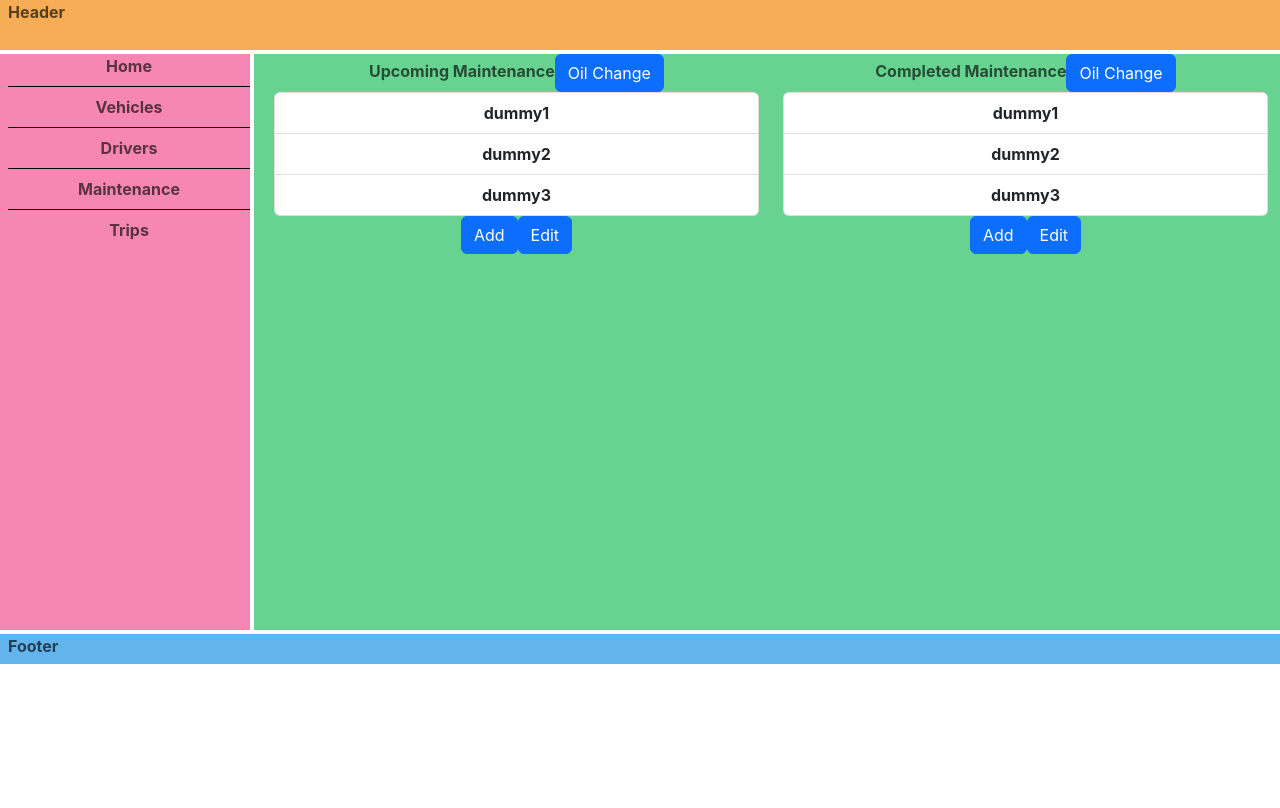
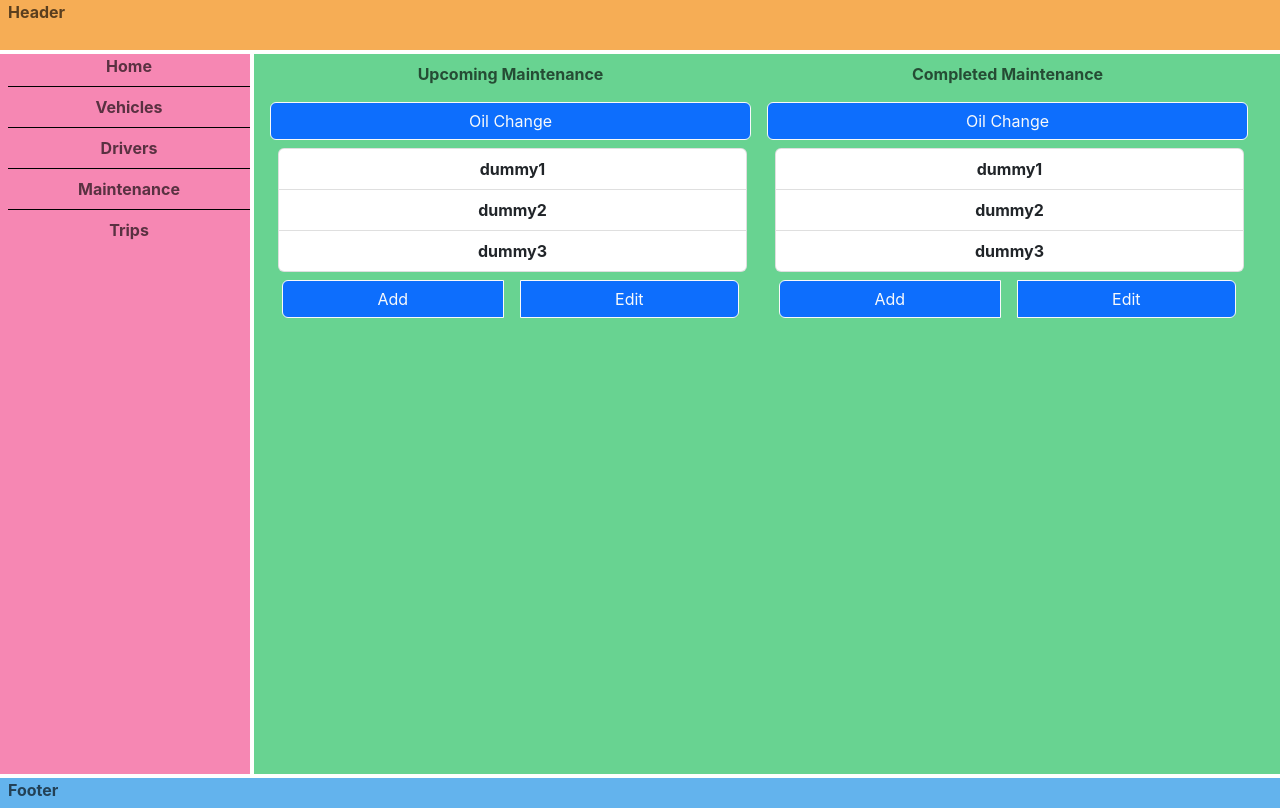
Before and after one commit to ics-499-team-1/drive-doctor-ui, a React (Vite) app: page /maintenance in a window 1280 px wide. Built offline with nearby package versions, Linux system fonts and the light colour scheme.

Commit message:
monday stuff

```diff
--- /dev/null
+++ b/src/components/maintenance/AddUpcomingMaintenance.tsx
@@ -0,0 +1,8 @@
+const AddUpcomingMaintenance = () => {
+
+    return(
+        <div>AddUpcomingMaintenance</div>
+    )
+}
+
+export default AddUpcomingMaintenance
--- a/src/components/maintenance/CompletedMaintenance.tsx
+++ b/src/components/maintenance/CompletedMaintenance.tsx
@@ -2,18 +2,24 @@ import MaintenanceButton from "./MaintenanceButton";
 import MaintenanceList from "./MaintenanceList";
 
 const CompletedMaintenance = () => {
-  const oilClick = () => console.log("Clicked Oil Change Button");
-  const addClick = () => console.log("Clicked Add Button");
-  const editClick = () => console.log("Clicked the edit button");
+  const handleOilClick = () => console.log("Clicked Oil Change Button");
+  const handleAddClick = () => console.log("Clicked Add Button");
+  const handleEditClick = () => console.log("Clicked the edit button");
 
   return (
     <>
-      <div>
-        Completed Maintenance
-        <MaintenanceButton onClick={oilClick}>Oil Change</MaintenanceButton>
+      <div className="row">
+        <p>Completed Maintenance</p>
+        <MaintenanceButton className='m-auto' onClick={handleOilClick}>Oil Change</MaintenanceButton>
         <MaintenanceList />
-          <MaintenanceButton onClick={addClick}>Add</MaintenanceButton>
-          <MaintenanceButton onClick={editClick}>Edit</MaintenanceButton>
+        <div
+          className="btn-group"
+          role="group"
+          aria-label="Add and Edit Button Group"
+        >
+          <MaintenanceButton className='me-2' onClick={handleAddClick}>Add</MaintenanceButton>
+          <MaintenanceButton className='ms-2' onClick={handleEditClick}>Edit</MaintenanceButton>
+        </div>
       </div>
     </>
   );
--- a/src/components/maintenance/Maintenance.tsx
+++ b/src/components/maintenance/Maintenance.tsx
@@ -4,14 +4,12 @@ import UpcomingMaintenance from "./UpcomingMaintenance";
 const Maintenance = () => {
   return (
     <>
-      <div className="container text-center">
-        <div className="row align-items-start">
-          <div className="col">
-            <UpcomingMaintenance />
-          </div>
-          <div className="col">
-            <CompletedMaintenance />
-          </div>
+      <div className="container text-center row align-items-start ">
+        <div className="col  m-2" >
+          <UpcomingMaintenance />
+        </div>
+        <div className="col m-2">
+          <CompletedMaintenance />
         </div>
       </div>
     </>
--- a/src/components/maintenance/MaintenanceButton.tsx
+++ b/src/components/maintenance/MaintenanceButton.tsx
@@ -1,13 +1,14 @@
 
 interface Props {
   children: string;
+  className?: string;
   color?: 'primary' | 'secondary' | 'danger' | 'success' | 'warning' | 'info' | 'light' | 'dark';
   onClick: () => void;
 }
 
-const MaintenanceButton = ({ children, color = 'primary', onClick }: Props) => {
+const MaintenanceButton = ({ children, className, color = 'primary', onClick }: Props) => {
   return (
-    <button className={'btn btn-' + color} onClick={onClick}>{children}</button>
+    <button className={className + ' btn btn-' + color + ' btn-outline-light'} onClick={onClick}>{children}</button>
   )
 }
 
--- a/src/components/maintenance/MaintenanceList.tsx
+++ b/src/components/maintenance/MaintenanceList.tsx
@@ -1,11 +1,38 @@
-const MaintenanceList = () => {
+import { useState } from "react";
+
+interface Props {
+  className?: string;
+}
+
+const MaintenanceList = ({ className }: Props) => {
   let items = ["dummy1", "dummy2", "dummy3"];
 
+  const [selectedIndex, setSelectedIndex] = useState(-1); // state for the highlighting of the list element
+
+  // need to use id for key when hooked up to db
+  /*
+  Takes each element in items and maps it to a <li> element and give it an index.
+  On click, it highlights the element. If already highlighted, un-highlights.
+  */
   return (
     <>
-      <ul className="list-group">
-        {items.map((item) => (
-          <li className="list-group-item" key={item}>{item}</li>  // need to use id for key when hooked to database
+      <ul className={className + " list-group m-2"}>
+        {items.map((item, index) => (
+          <li
+            className={
+              selectedIndex === index
+                ? "list-group-item active"
+                : "list-group-item"
+            }
+            key={index}
+            onClick={() => {
+              index === selectedIndex
+                ? setSelectedIndex(-1)
+                : setSelectedIndex(index);
+            }}
+          >
+            {item}
+          </li>
         ))}
       </ul>
     </>
--- a/src/components/maintenance/UpcomingMaintenance.tsx
+++ b/src/components/maintenance/UpcomingMaintenance.tsx
@@ -1,22 +1,48 @@
+import { useState } from "react";
+import { Link, useNavigate } from "react-router-dom";
+import AddUpcomingMaintenance from "./AddUpcomingMaintenance";
+
 import MaintenanceButton from "./MaintenanceButton";
 import MaintenanceList from "./MaintenanceList";
+import UpcomingMaintenanceForm from "./UpcomingMaintenanceForm";
 
 const UpcomingMaintenance = () => {
-  const oilClick = () => console.log("Clicked Oil Change Button");
-  const addClick = () => console.log("Clicked Add Button");
-  const editClick = () => console.log("Clicked the edit button");
+
+  const navigate = useNavigate();
+  const [showEdit, setEdit] = useState(false)  // keeps track of whether the form should be shown or the list of upcoming items
+
+  const handleOilClick = () => console.log("Clicked Oil Change Button");
+  const handleAddClick = () => {
+    navigate('add')
+  };
+  const handleEditClick = () => {
+    setEdit(!showEdit);
+    console.log(showEdit);
+  }
 
   return (
     <>
-      <div>
-        Upcoming Maintenance
-        <MaintenanceButton onClick={oilClick}>Oil Change</MaintenanceButton>
-        <MaintenanceList />
-          <MaintenanceButton onClick={addClick}>Add</MaintenanceButton>
-          <MaintenanceButton onClick={editClick}>Edit</MaintenanceButton>
+      <div className="row">
+        <p>Upcoming Maintenance</p>
+        <MaintenanceButton className="m-auto" onClick={handleOilClick}>
+          Oil Change
+        </MaintenanceButton>
+        { showEdit ? <UpcomingMaintenanceForm /> : <MaintenanceList />} {/* TOGGLE BETWEEN EDIT FORM AND LIST OF ITEMS */}
+        <div
+          className="btn-group"
+          role="group"
+          aria-label="Add and Edit Button Group"
+        >
+          <MaintenanceButton className="me-2" onClick={handleAddClick}>
+            Add
+          </MaintenanceButton>
+          <MaintenanceButton className="ms-2" onClick={handleEditClick}>
+            Edit
+          </MaintenanceButton>
+        </div>
       </div>
     </>
   );
-}
+};
 
-export default UpcomingMaintenance
+export default UpcomingMaintenance;
--- /dev/null
+++ b/src/components/maintenance/UpcomingMaintenanceForm.tsx
@@ -0,0 +1,14 @@
+import React from 'react'
+
+const UpcomingMaintenanceForm = () => {
+    return (
+        <form>
+            <div className="mb-3">
+                <label htmlFor="" className="form-label"></label>
+                <input type="text" className="form-control" />
+            </div>
+        </form>
+    )
+};
+
+export default UpcomingMaintenanceForm;
```
Also changed, not shown: src/main.tsx (+19 -14 lines).
